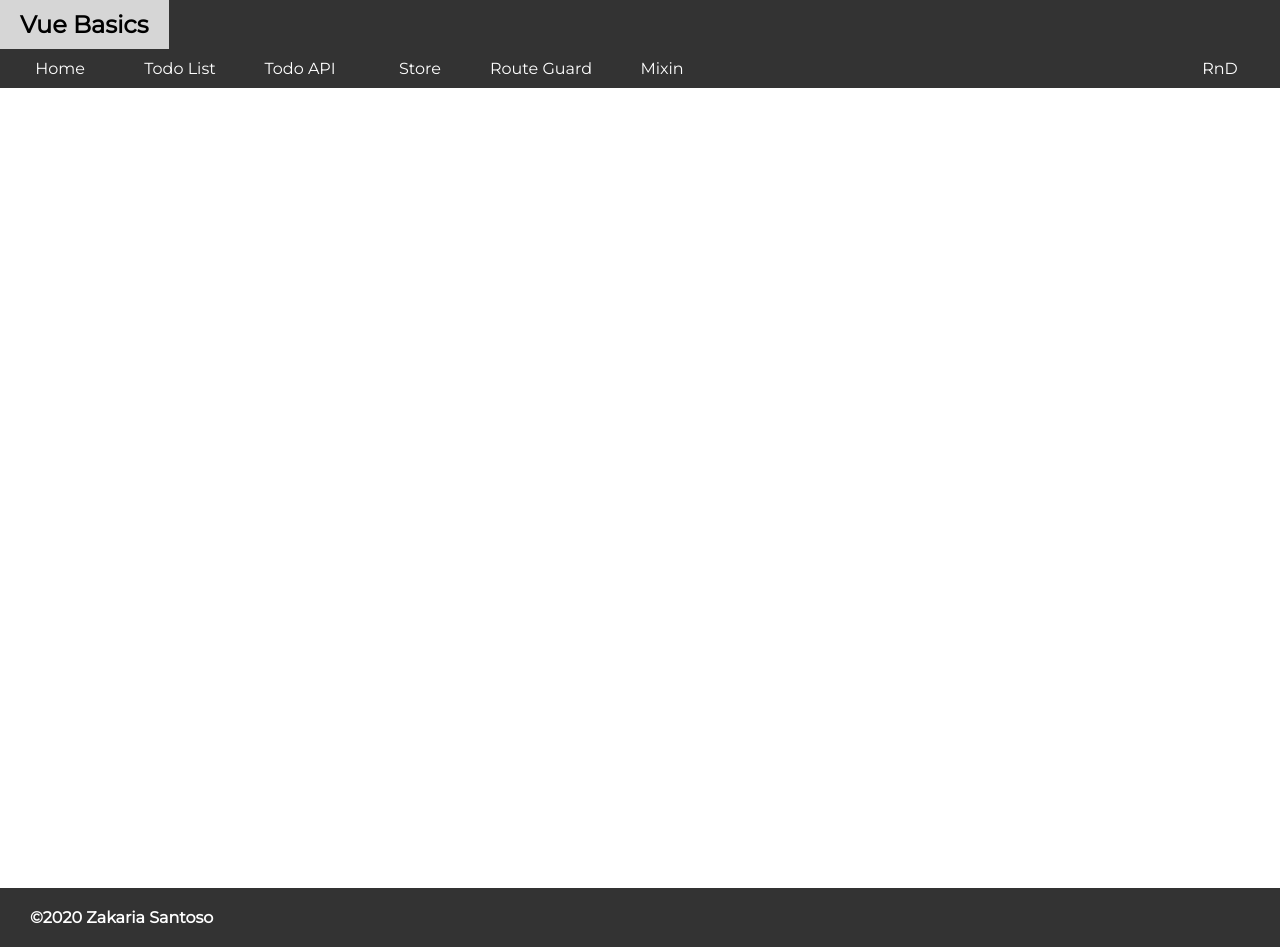
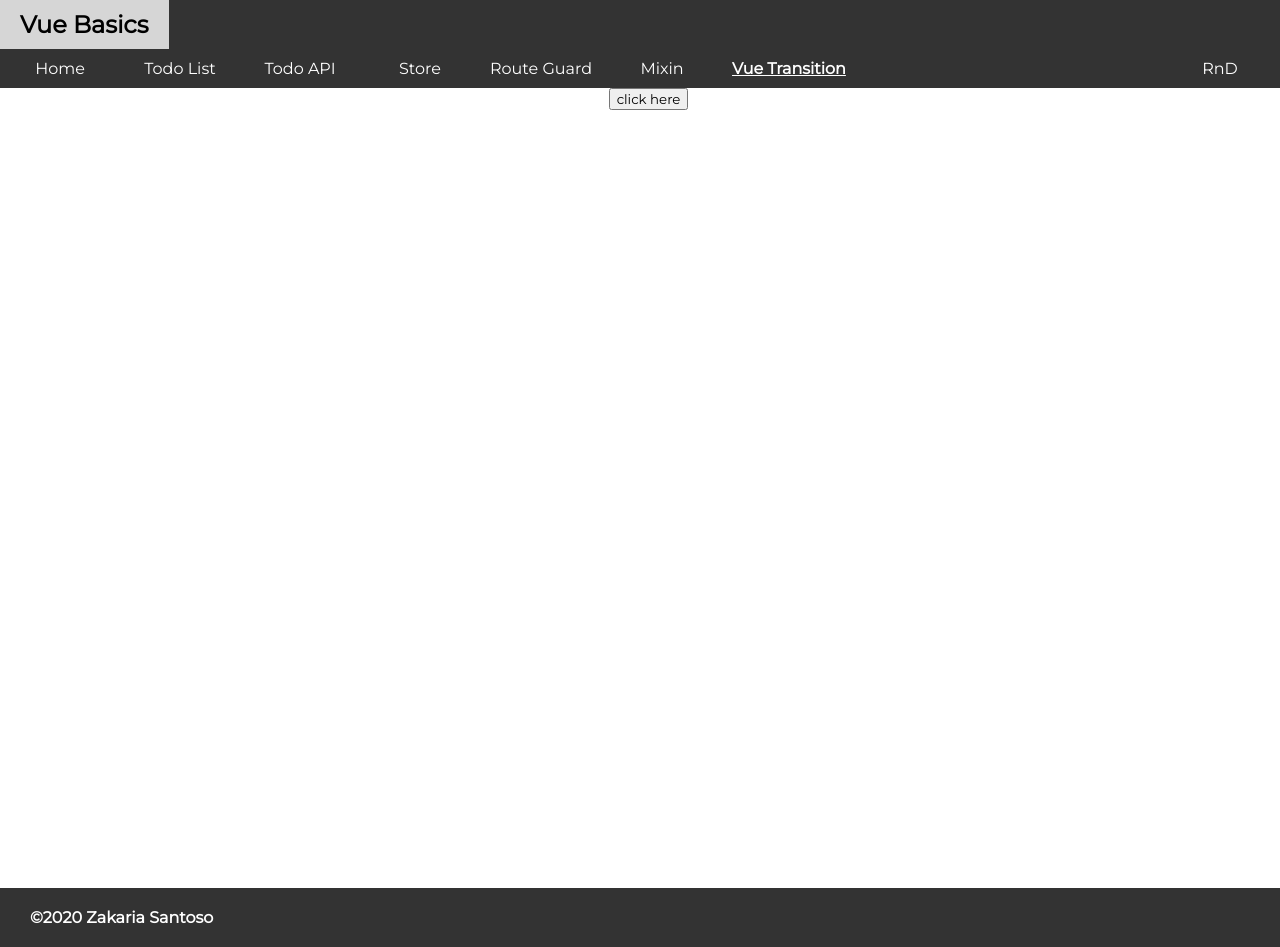
Before and after one commit to zakariasantoso/vue-basic, a Vue app: page /transition in a window 1280 px wide. Built offline with nearby package versions, Linux system fonts and the light colour scheme.

Commit message:
Added Vue Transition

```diff
--- a/src/components/templates/MainNavigation.vue
+++ b/src/components/templates/MainNavigation.vue
@@ -18,6 +18,9 @@
 			</li>
 			<li>
 				<router-link to="/mixin">Mixin</router-link>
+			</li>
+			<li>
+				<router-link to="/transition">Vue Transition</router-link>
 			</li>
 		</ul>
 
--- a/src/router/index.js
+++ b/src/router/index.js
@@ -67,6 +67,11 @@ const routes = [
     path: '/mixin',
     name: 'Mixin',
     component: () => import(/* webpackChunkName: "mixin" */ '../views/Mixin.vue')
+  },
+  {
+    path: '/transition',
+    name: 'Transition',
+    component: () => import(/* webpackChunkName: "transition" */ '../views/Transition.vue')
   }
 ]
 
--- /dev/null
+++ b/src/views/Transition.vue
@@ -0,0 +1,38 @@
+<template>
+  <div class="vue-transition-page">
+    <button @click="show = !show">click here</button>
+    <transition name="hello">
+      <h1 v-if="show">Hello World!</h1>
+    </transition>
+  </div>
+</template>
+
+<script>
+export default {
+  data: () => {
+    return {
+      show: false
+    }
+  },
+}
+</script>
+
+<style lang="scss">
+.vue-transition-page {
+  display: flex;
+  justify-content: center;
+  align-items: center;
+  flex-direction: column;
+  .hello-enter-active, .hello-leave-active, {
+    transition: 3s ;
+  }
+  .hello-leave-to {
+    transform: translateY(-200%);
+    opacity: 0;
+  }
+  .hello-enter {
+    transform: translateY(-200%);
+    opacity: 0;
+  }
+}
+</style>
```
